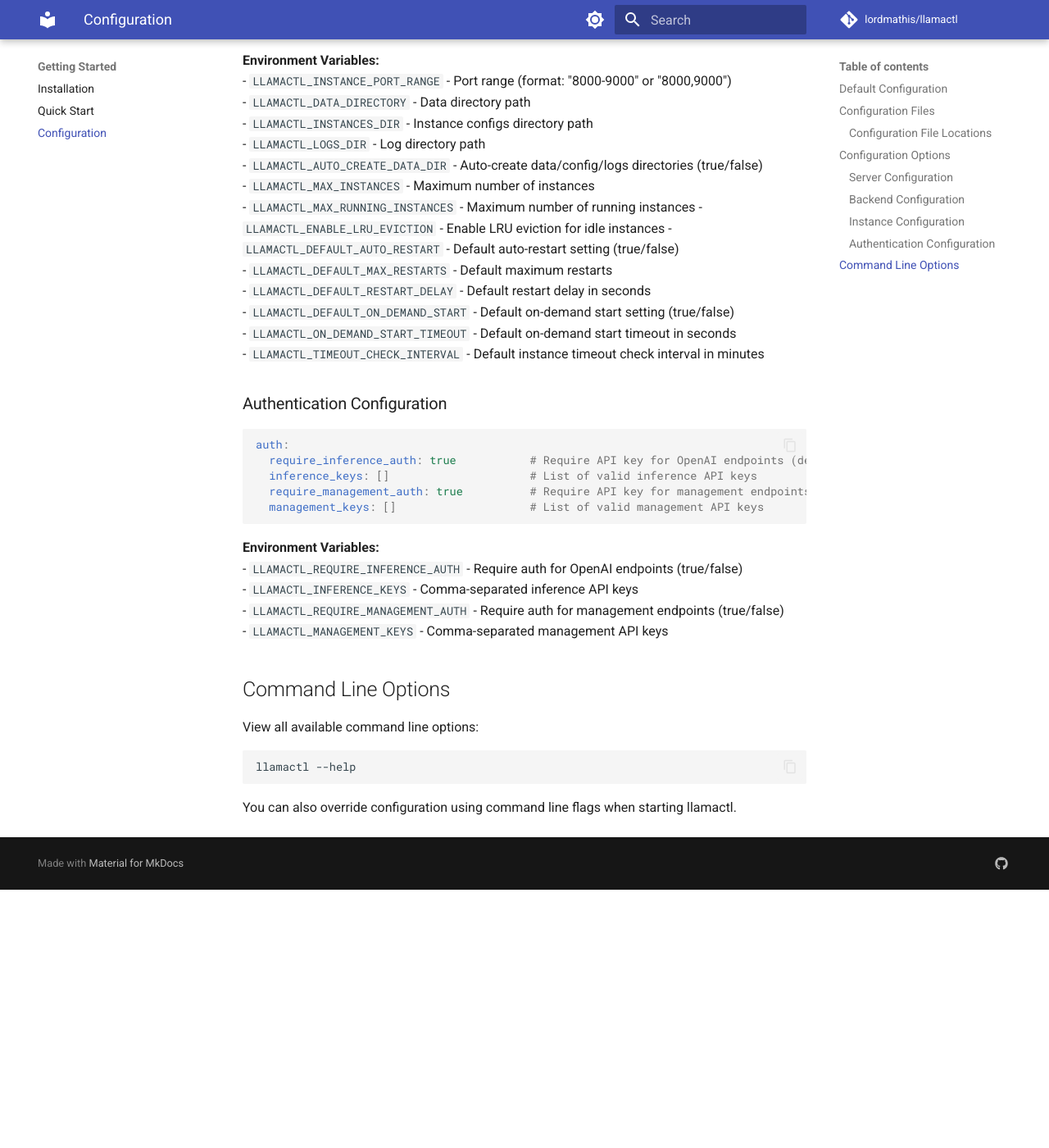
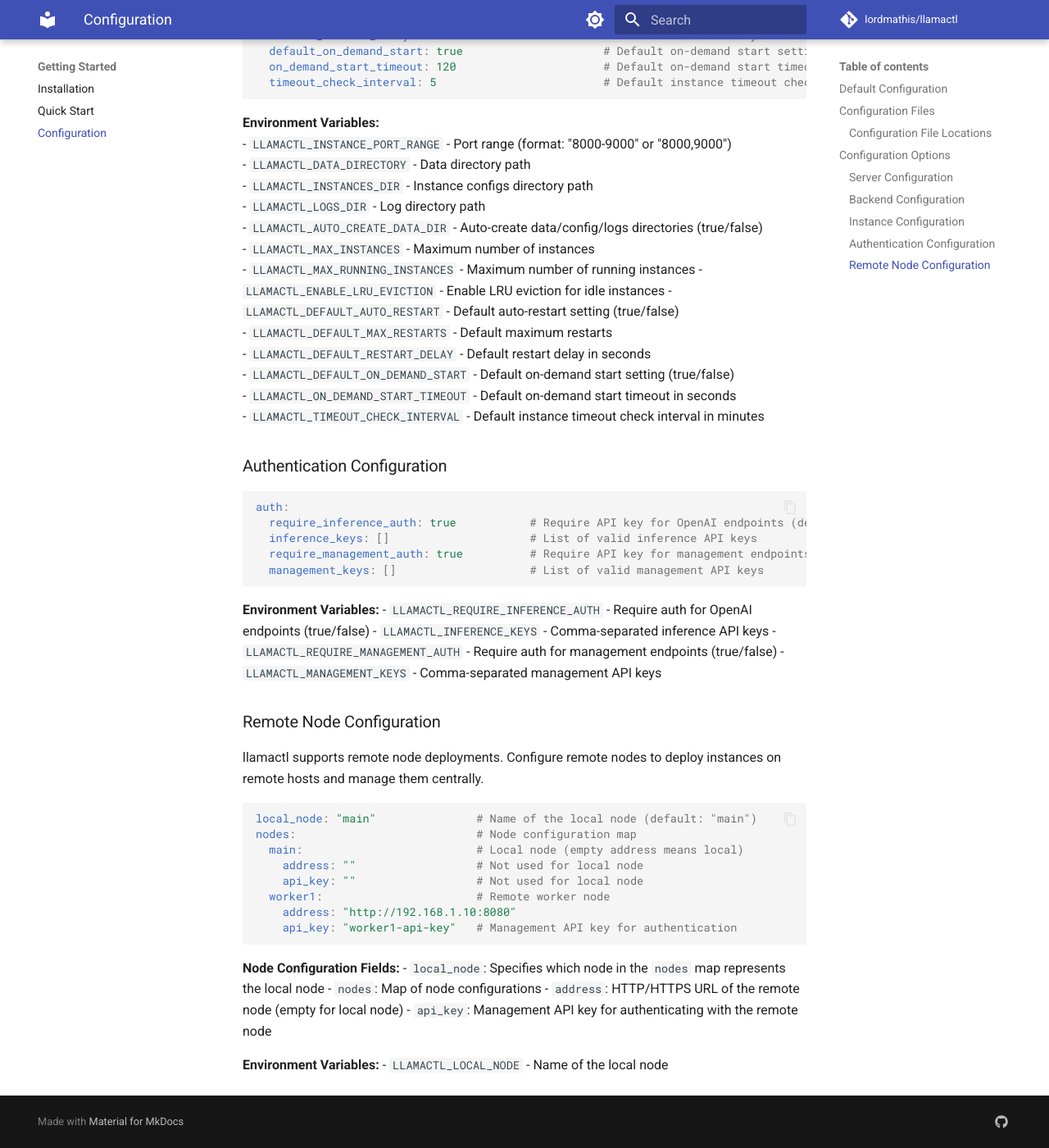
Before and after one commit to lordmathis/llamactl, an MkDocs documentation site: the page built from docs/getting-started/configuration.md, in a window 1280 px wide and 1400 px high, scrolled down 4419 px. Shown: the whole window at 82% size. Built offline with MkDocs 1.6.1 and Material for MkDocs 9.7.7, drawn with Linux system fonts in a browser that asks for light colours; comment, search, counter and statistics services are not loaded; the version menu is left out; before the commit the page ends 5504 px from its top, so only the background shows below that; some of the changed text lies outside the part shown.

Commit message:
Add documentation for remote node deployment and configuration

````diff
--- a/docs/getting-started/configuration.md
+++ b/docs/getting-started/configuration.md
@@ -70,6 +70,10 @@
   inference_keys: []             # Keys for inference endpoints
   require_management_auth: true  # Require auth for management endpoints
   management_keys: []            # Keys for management endpoints
+
+local_node: "main"               # Name of the local node (default: "main")
+nodes:                           # Node configuration for multi-node deployment
+  main:                          # Default local node (empty config)
 ```
 
 ## Configuration Files
@@ -241,12 +245,26 @@
 - `LLAMACTL_REQUIRE_MANAGEMENT_AUTH` - Require auth for management endpoints (true/false)
 - `LLAMACTL_MANAGEMENT_KEYS` - Comma-separated management API keys
 
-## Command Line Options
+### Remote Node Configuration
 
-View all available command line options:
+llamactl supports remote node deployments. Configure remote nodes to deploy instances on remote hosts and manage them centrally.
 
-```bash
-llamactl --help
+```yaml
+local_node: "main"               # Name of the local node (default: "main")
+nodes:                           # Node configuration map
+  main:                          # Local node (empty address means local)
+    address: ""                  # Not used for local node
+    api_key: ""                  # Not used for local node
+  worker1:                       # Remote worker node
+    address: "http://192.168.1.10:8080"
+    api_key: "worker1-api-key"   # Management API key for authentication
 ```
 
-You can also override configuration using command line flags when starting llamactl.
+**Node Configuration Fields:**
+- `local_node`: Specifies which node in the `nodes` map represents the local node
+- `nodes`: Map of node configurations
+  - `address`: HTTP/HTTPS URL of the remote node (empty for local node)
+  - `api_key`: Management API key for authenticating with the remote node
+
+**Environment Variables:**
+- `LLAMACTL_LOCAL_NODE` - Name of the local node
````
Also changed, not shown: README.md (+5 -0 lines), docs/getting-started/installation.md (+8 -0 lines), docs/user-guide/api-reference.md (+33 -0 lines), docs/user-guide/managing-instances.md (+18 -5 lines), docs/user-guide/troubleshooting.md (+24 -0 lines).
